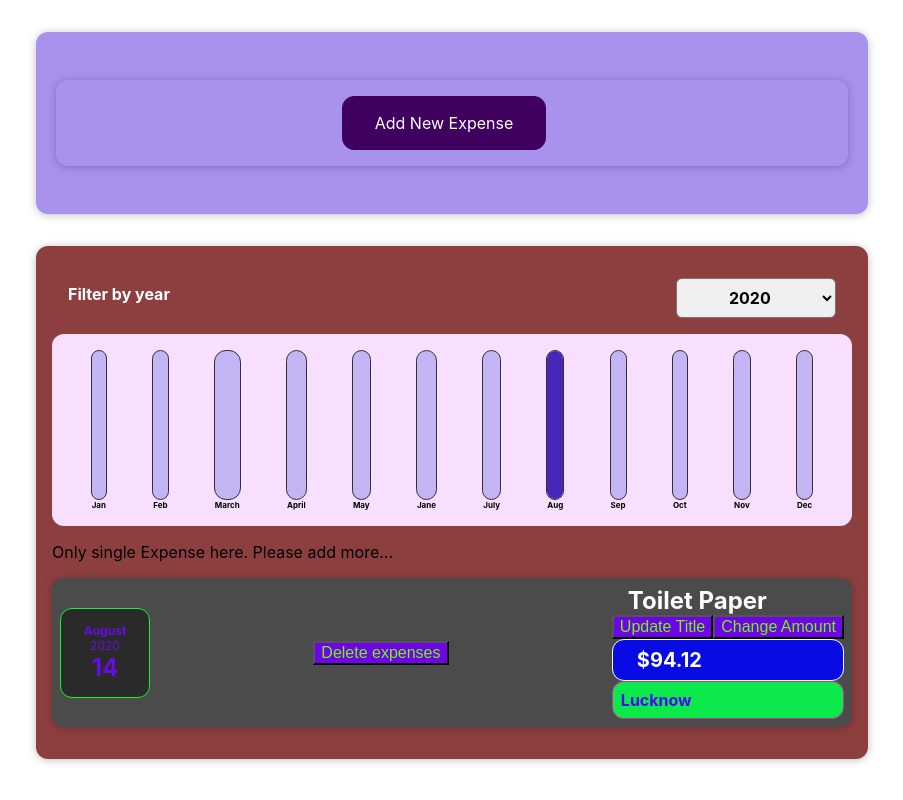
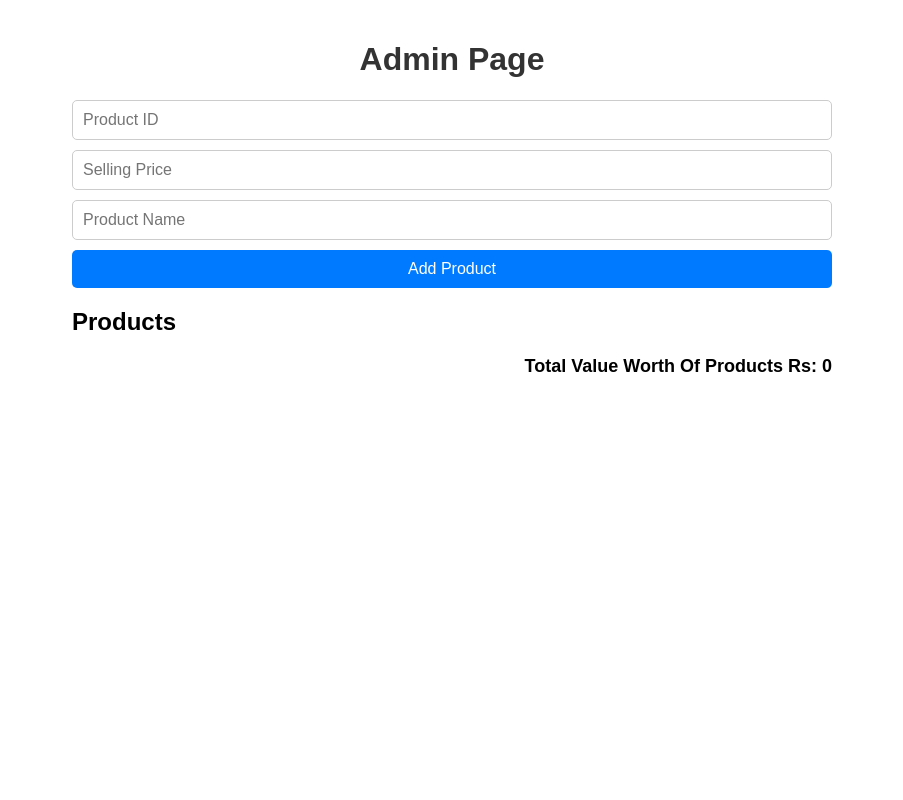
Before and after one commit to 1iamshashikant/ExpenseReactProject, a React (Create React App) app: page / in a window 1280 px wide. Shown: the whole page, without its empty margins (188-1091 px from the left). Built offline with nearby package versions, Linux system fonts and the light colour scheme.

Commit message:
AdminSellerPage

```diff
--- /dev/null
+++ b/src/App.css
@@ -0,0 +1,16 @@
+
+body {
+  margin: 0;
+  font-family: Arial, sans-serif;
+  background-color: #f5f5f5;
+  color: #333;
+}
+
+.App {
+  display: flex;
+  justify-content: center;
+  align-items: center;
+  min-height: 100vh;
+  padding: 20px;
+  box-sizing: border-box;
+}
--- a/src/App.js
+++ b/src/App.js
@@ -1,49 +1,13 @@
-import React, { useState } from "react";
-import NewExpense from "./components/NewExpense/NewExpense";
-import Expenses from "./components/Expenses/Expenses";
+// src/App.js
+import React from 'react';
+import AdminPage from './components/AdminPage';
 
-const App = () => {
-  const [expenses, setExpenses] = useState([
-    {
-      id: "e1",
-      title: "Toilet Paper",
-      amount: 94.12,
-      date: new Date(2020, 7, 14),
-      LocationOfExpenditure: "Lucknow",
-    },
-    {
-      id: "e2",
-      title: "New TV",
-      amount: 799.49,
-      date: new Date(2021, 2, 12),
-      LocationOfExpenditure: "Bangalore",
-    },
-    {
-      id: "e3",
-      title: "Car Insurance",
-      amount: 294.67,
-      date: new Date(2021, 2, 28),
-      LocationOfExpenditure: "Delhi",
-    },
-    {
-      id: "e4",
-      title: "New Desk (Wooden)",
-      amount: 450,
-      date: new Date(2021, 5, 12),
-      LocationOfExpenditure: "Delhi",
-    },
-  ]);
-
-  const addExpenseHandler = (expense) => {
-    setExpenses((prevExpenses) => [expense, ...prevExpenses]);
-  };
-
+function App() {
   return (
-    <div>
-      <NewExpense onAddExpense={addExpenseHandler} />
-      <Expenses items={expenses} />
+    <div className="App">
+      <AdminPage />
     </div>
   );
-};
+}
 
 export default App;
--- /dev/null
+++ b/src/components/AdminPage.css
@@ -0,0 +1,82 @@
+
+.admin-page {
+    font-family: Arial, sans-serif;
+    padding: 20px;
+    max-width: 800px;
+    margin: 0 auto;
+  }
+
+  .admin-page h1 {
+    text-align: center;
+    color: #333;
+  }
+
+  .input-container {
+    display: flex;
+    flex-direction: column;
+    gap: 10px;
+    margin-bottom: 20px;
+  }
+
+  .input-container input {
+    padding: 10px;
+    font-size: 16px;
+    border: 1px solid #ccc;
+    border-radius: 5px;
+  }
+
+  .input-container button {
+    padding: 10px 15px;
+    font-size: 16px;
+    border: none;
+    border-radius: 5px;
+    background-color: #007bff;
+    color: #fff;
+    cursor: pointer;
+    transition: background-color 0.3s ease;
+  }
+
+  .input-container button:hover {
+    background-color: #0056b3;
+  }
+
+  .products {
+    margin-top: 20px;
+  }
+
+  .product {
+    display: flex;
+    justify-content: space-between;
+    align-items: center;
+    padding: 10px;
+    border: 1px solid #ccc;
+    border-radius: 5px;
+    margin-bottom: 10px;
+    background-color: #f9f9f9;
+  }
+
+  .product span {
+    font-size: 16px;
+  }
+
+  .product button {
+    padding: 5px 10px;
+    font-size: 14px;
+    border: none;
+    border-radius: 5px;
+    background-color: #dc3545;
+    color: #fff;
+    cursor: pointer;
+    transition: background-color 0.3s ease;
+  }
+
+  .product button:hover {
+    background-color: #c82333;
+  }
+
+  .total-price {
+    text-align: right;
+    font-size: 18px;
+    font-weight: bold;
+    margin-top: 20px;
+  }
--- /dev/null
+++ b/src/components/AdminPage.js
@@ -0,0 +1,73 @@
+// src/components/AdminPage.js
+import React, { useState, useEffect } from 'react';
+import './AdminPage.css';  // Import the CSS file
+
+const AdminPage = () => {
+  const [productID, setProductID] = useState('');
+  const [sellingPrice, setSellingPrice] = useState('');
+  const [productName, setProductName] = useState('');
+  const [products, setProducts] = useState([]);
+
+  useEffect(() => {
+    const storedProducts = JSON.parse(localStorage.getItem('products')) || [];
+    setProducts(storedProducts);
+  }, []);
+
+  useEffect(() => {
+    localStorage.setItem('products', JSON.stringify(products));
+  }, [products]);
+
+  const addProduct = () => {
+    const newProduct = { id: productID, price: sellingPrice, name: productName };
+    setProducts([...products, newProduct]);
+    setProductID('');
+    setSellingPrice('');
+    setProductName('');
+  };
+
+  const deleteProduct = (id) => {
+    const updatedProducts = products.filter(product => product.id !== id);
+    setProducts(updatedProducts);
+  };
+
+  const totalCost = products.reduce((total, product) => total + parseFloat(product.price), 0);
+
+  return (
+    <div className="admin-page">
+      <h1>Admin Page</h1>
+      <div className="input-container">
+        <input
+          type="text"
+          placeholder="Product ID"
+          value={productID}
+          onChange={(e) => setProductID(e.target.value)}
+        />
+        <input
+          type="text"
+          placeholder="Selling Price"
+          value={sellingPrice}
+          onChange={(e) => setSellingPrice(e.target.value)}
+        />
+        <input
+          type="text"
+          placeholder="Product Name"
+          value={productName}
+          onChange={(e) => setProductName(e.target.value)}
+        />
+        <button onClick={addProduct}>Add Product</button>
+      </div>
+      <div className="products">
+        <h2>Products</h2>
+        {products.map((product, index) => (
+          <div className="product" key={index}>
+            <span>ID: {product.id} - Name: {product.name} - Price: {product.price}</span>
+            <button onClick={() => deleteProduct(product.id)}>Delete</button>
+          </div>
+        ))}
+      </div>
+      <div className="total-price">Total Value Worth Of Products Rs: {totalCost}</div>
+    </div>
+  );
+};
+
+export default AdminPage;
--- a/src/index.css
+++ b/src/index.css
@@ -1,13 +1,11 @@
+* {
+  box-sizing: border-box;
+}
+
+html {
+  font-family: sans-serif;
+}
+
 body {
   margin: 0;
-  font-family: -apple-system, BlinkMacSystemFont, 'Segoe UI', 'Roboto', 'Oxygen',
-    'Ubuntu', 'Cantarell', 'Fira Sans', 'Droid Sans', 'Helvetica Neue',
-    sans-serif;
-  -webkit-font-smoothing: antialiased;
-  -moz-osx-font-smoothing: grayscale;
 }
-
-code {
-  font-family: source-code-pro, Menlo, Monaco, Consolas, 'Courier New',
-    monospace;
-}
```
Also changed, not shown: src/index.js (+5 -5 lines).
